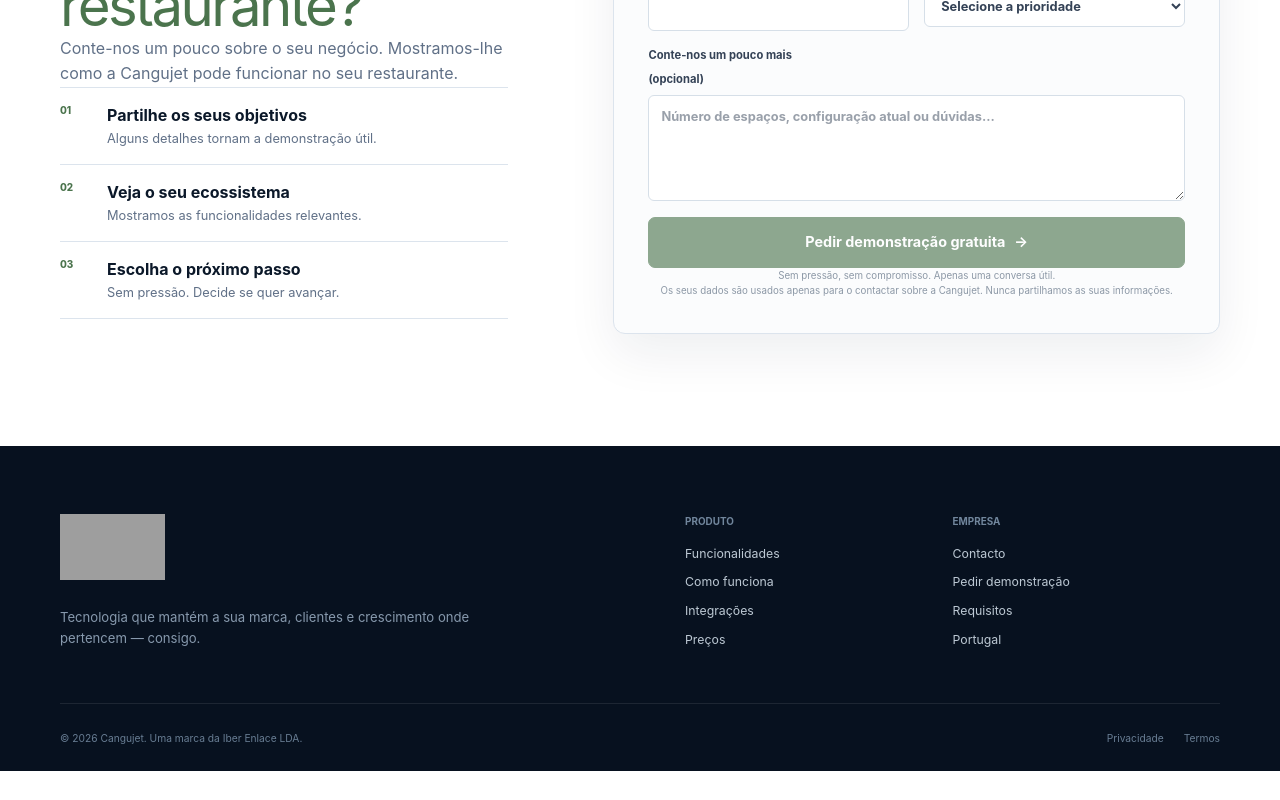
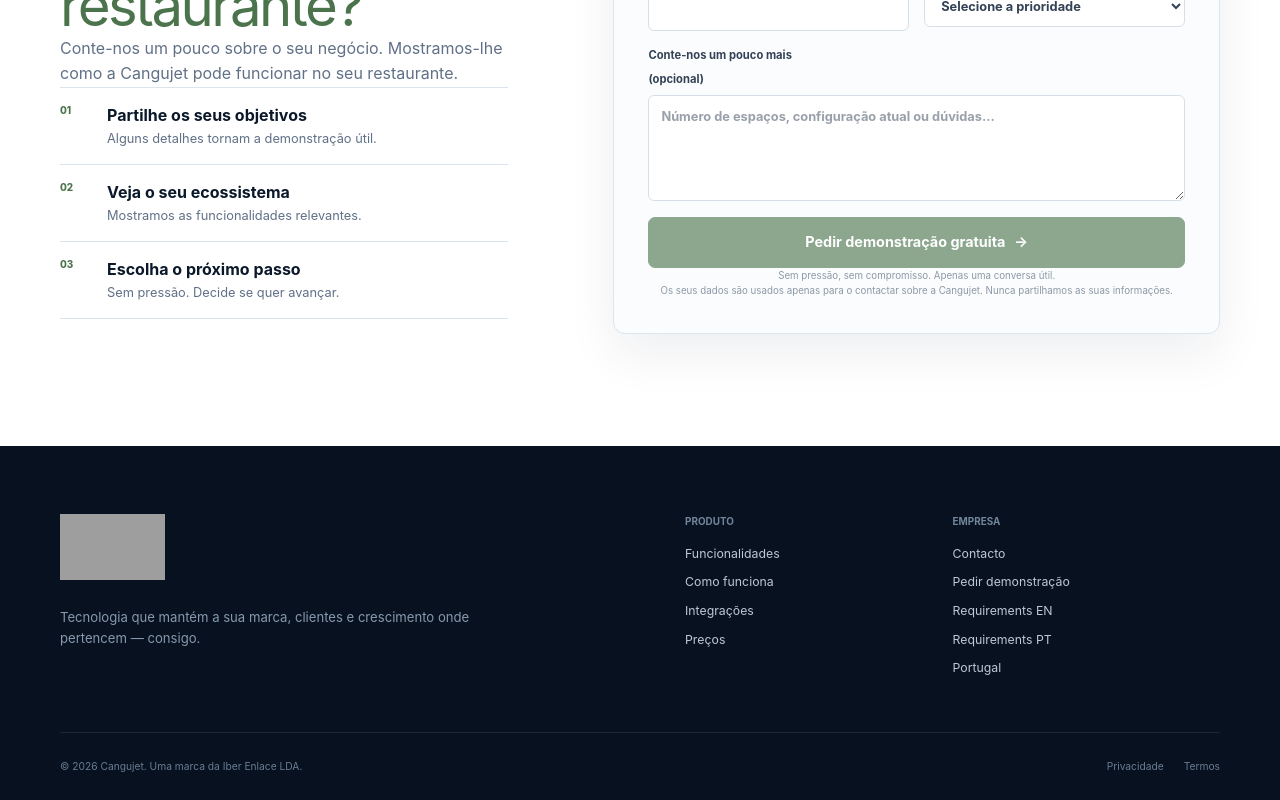
Before and after one commit to IberEnlace/cangujet-website, a Next.js app: page / in a window 1280 px wide. Shown: the part 7127-7927 px from the top of the page. Before the commit the page ends 7898 px from the top, so only its background shows below. Built offline with nearby package versions, Linux system fonts and the light colour scheme; grey boxes are pictures that could not be loaded.

Commit message:
feat: split requirements into EN and PT downloads

```diff
--- a/app/page.tsx
+++ b/app/page.tsx
@@ -47,6 +47,6 @@
 
     <section className="contact section" id="contact"><div className="container contact-grid"><div className="contact-copy"><div className="eyebrow">{contactHead[0]}</div><h2>{contactHead[1]} <em>{contactHead[2]}</em></h2><p>{t("contactText")}</p>{contactSteps.map(([title,text],i) => <div className="contact-detail" key={title}><span>0{i+1}</span><p><b>{title}</b><small>{text}</small></p></div>)}</div><ContactForm/></div></section>
 
-    <footer><div className="container footer-top"><div className="footer-brand"><BrandMark light/><p>{t("footerText")}</p></div><div className="footer-links"><div><b>{footer[0]}</b><a href="#features">{footer[1]}</a><a href="#solution">{footer[2]}</a><a href="#integrations">{footer[3]}</a><a href="#pricing">{footer[4]}</a></div><div><b>{footer[5]}</b><a href="#contact">{footer[6]}</a><a href="#contact">{footer[7]}</a><a href="/documents/cangujet-requirements.pdf" target="_blank" rel="noopener noreferrer">{footer[8]}</a><span>{footer[9]}</span></div></div></div><div className="container footer-bottom"><p>© 2026 {footer[10]}</p><div><a href="#">{footer[11]}</a><a href="#">{footer[12]}</a></div></div></footer>
+    <footer><div className="container footer-top"><div className="footer-brand"><BrandMark light/><p>{t("footerText")}</p></div><div className="footer-links"><div><b>{footer[0]}</b><a href="#features">{footer[1]}</a><a href="#solution">{footer[2]}</a><a href="#integrations">{footer[3]}</a><a href="#pricing">{footer[4]}</a></div><div><b>{footer[5]}</b><a href="#contact">{footer[6]}</a><a href="#contact">{footer[7]}</a><a href="/requirements/REQUIREMENTS-EN.pdf" target="_blank" rel="noopener noreferrer">Requirements EN</a><a href="/requirements/REQUIREMENTS-PT.pdf" target="_blank" rel="noopener noreferrer">Requirements PT</a><span>{footer[9]}</span></div></div></div><div className="container footer-bottom"><p>© 2026 {footer[10]}</p><div><a href="#">{footer[11]}</a><a href="#">{footer[12]}</a></div></div></footer>
   </main>;
 }
```
Also changed, not shown: 2 other files (tests, documents, lock files or other folders).
